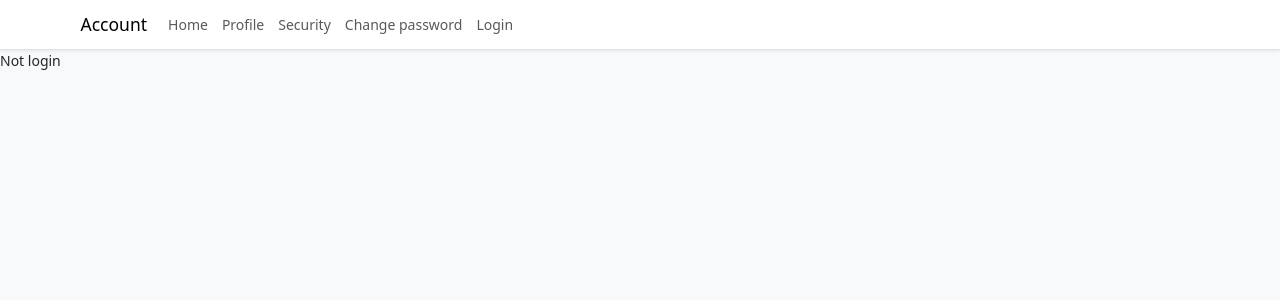
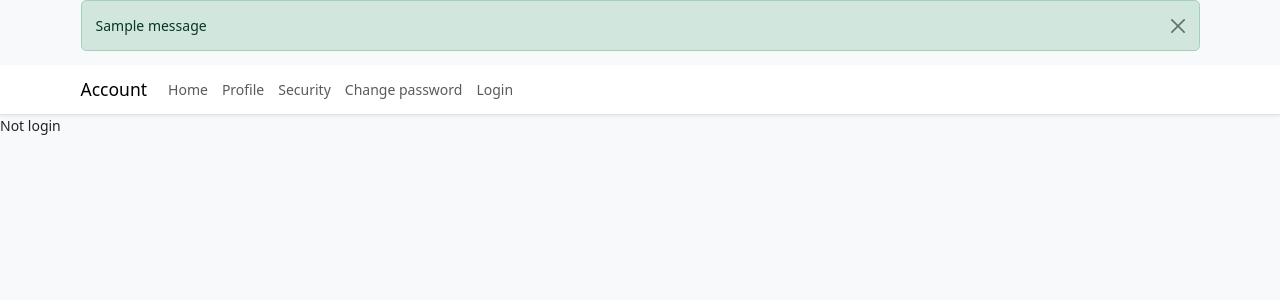
Before and after one commit to ngothikimoanh/hrm-django, a Django app: page /account/ in a window 1280 px wide. Shown: the top 300 px of the page. Run offline with Django 5.2, Linux system fonts and the light colour scheme; tables that the repository leaves empty hold one stand-in row (values such as "Sample post"); one stand-in notice (Sample message) is shown; parts of the project's set-up code (start-up, migrations or seed data) failed here and were passed over.

Commit message:
add message notification

```diff
--- a/src/account/templates/account/base.html
+++ b/src/account/templates/account/base.html
@@ -1,7 +1,6 @@
 {% load static %}
 <!doctype html>
 <html lang="en">
-
 <head>
   <meta charset="UTF-8" />
   <meta name="viewport" content="width=device-width, initial-scale=1.0" />
@@ -15,11 +14,21 @@
   <link rel="stylesheet" href="https://cdnjs.cloudflare.com/ajax/libs/font-awesome/6.5.1/css/all.min.css">
   <link rel="stylesheet" href="{% static 'css/custom.css' %}">
 
-
 </head>
 
 <body class="bg-body">
+
+  <div class="container">
+    {% for message in messages %}
+    <div class="alert alert-{{ message.tags }} alert-dismissible fade show" role="alert">
+      {{ message }}
+      <button type="button" class="btn-close" data-bs-dismiss="alert"></button>
+    </div>
+    {% endfor %}
+  </div>
+
   <nav>{% block nav %}{% endblock nav %}</nav>
+
   <main>{% block main %}{% endblock main %}</main>
 </body>
 
--- a/src/account/templates/account/mails/verify_email.html
+++ b/src/account/templates/account/mails/verify_email.html
@@ -1,8 +1,3 @@
-{% for message in messages %}
-    <div class="alert alert-{{ message.tags }}">
-        {{ message }}
-    </div>
-{% endfor %}
 <div style="
     max-width: 600px;
     margin: auto;
```
